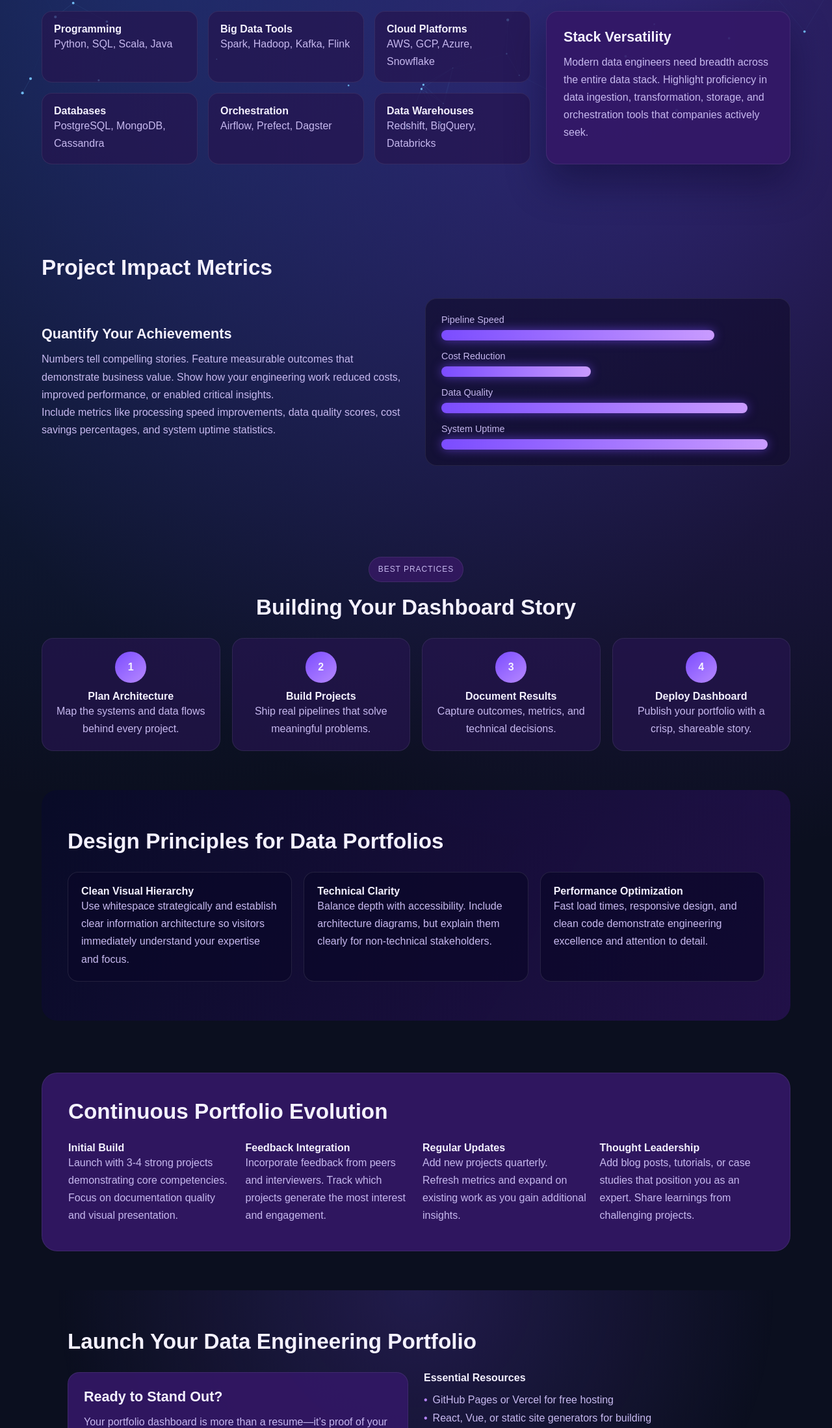
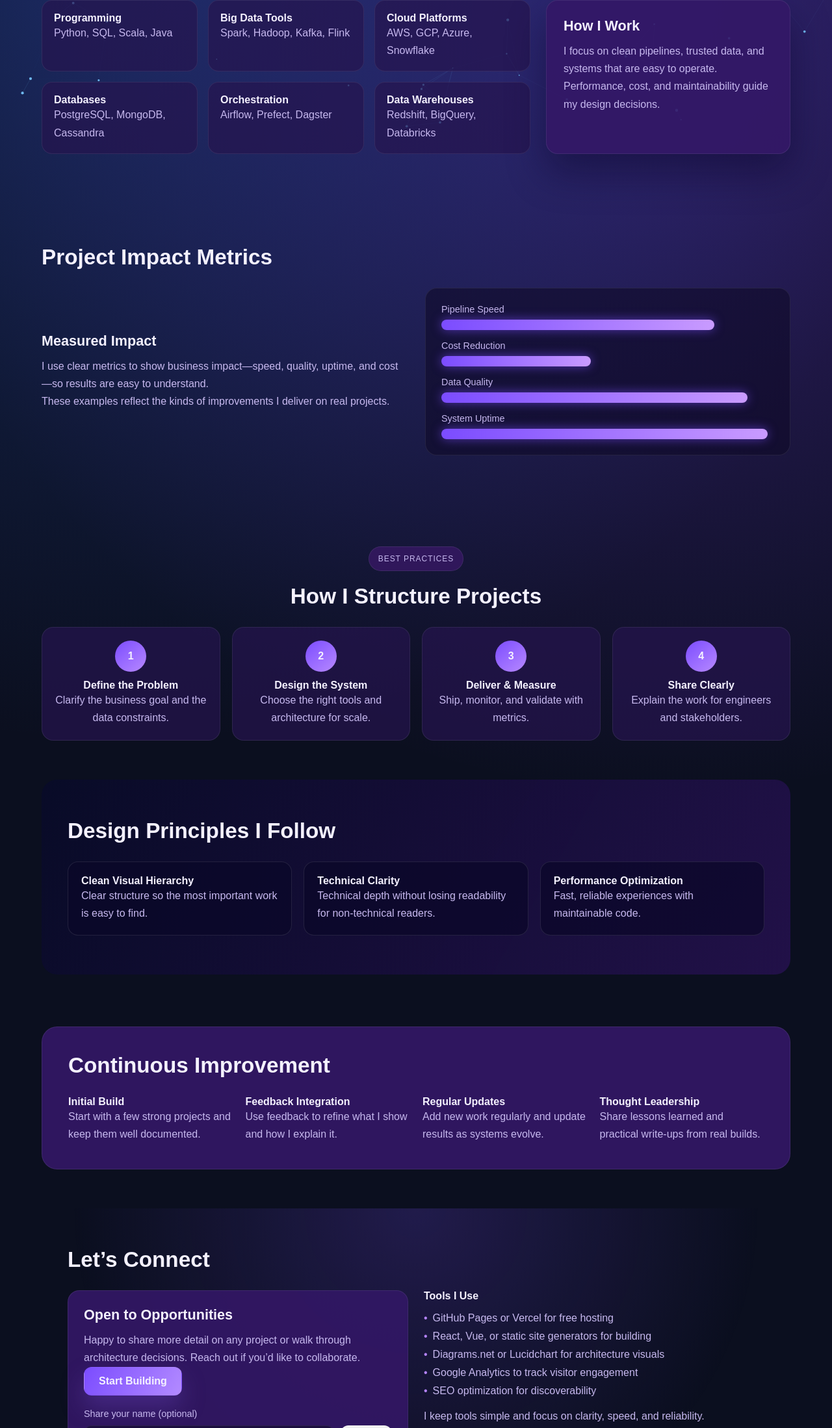
Before and after one commit to Devangi2217/portfolio, a website: page index.html in a window 1280 px wide. Shown: the part 602-2800 px from the top of the page at 65% size. Drawn offline with Linux system fonts and the light colour scheme; no server answers.

Commit message:
Rewrite copy to sound more human

```diff
--- a/index.html
+++ b/index.html
@@ -50,12 +50,11 @@
         <div class="hero-grid">
           <div class="hero-copy">
             <p class="tag">Devangi Miral Kumar Patel</p>
-            <h1>Data Engineering Portfolio Dashboard</h1>
+            <h1>Data Engineering Portfolio</h1>
             <p class="lead">
-              Showcase your technical expertise and project achievements with a
-              comprehensive portfolio designed specifically for data engineers.
-              Transform complex data workflows into compelling visual stories
-              that demonstrate your impact.
+              Hi, I’m Devangi. I build data systems that are reliable, scalable,
+              and easy for teams to use. This portfolio highlights my projects,
+              tools, and the results I’ve delivered.
             </p>
             <div class="hero-actions">
               <a class="btn primary" href="projects.html">Explore Projects</a>
@@ -104,11 +103,11 @@
             </article>
           </div>
           <aside class="skills-aside">
-            <h3>Stack Versatility</h3>
+            <h3>How I Work</h3>
             <p>
-              Modern data engineers need breadth across the entire data stack.
-              Highlight proficiency in data ingestion, transformation, storage,
-              and orchestration tools that companies actively seek.
+              I focus on clean pipelines, trusted data, and systems that are
+              easy to operate. Performance, cost, and maintainability guide my
+              design decisions.
             </p>
           </aside>
         </div>
@@ -118,15 +117,14 @@
         <h2>Project Impact Metrics</h2>
         <div class="metrics-grid">
           <div>
-            <h3>Quantify Your Achievements</h3>
+            <h3>Measured Impact</h3>
             <p>
-              Numbers tell compelling stories. Feature measurable outcomes that
-              demonstrate business value. Show how your engineering work reduced
-              costs, improved performance, or enabled critical insights.
+              I use clear metrics to show business impact—speed, quality, uptime,
+              and cost—so results are easy to understand.
             </p>
             <p>
-              Include metrics like processing speed improvements, data quality
-              scores, cost savings percentages, and system uptime statistics.
+              These examples reflect the kinds of improvements I deliver on real
+              projects.
             </p>
           </div>
           <div class="chart">
@@ -148,55 +146,51 @@
 
       <section class="section story">
         <p class="section-tag">Best Practices</p>
-        <h2>Building Your Dashboard Story</h2>
+        <h2>How I Structure Projects</h2>
         <div class="story-track">
           <div class="story-step">
             <div class="story-icon">1</div>
-            <h4>Plan Architecture</h4>
-            <p>Map the systems and data flows behind every project.</p>
+            <h4>Define the Problem</h4>
+            <p>Clarify the business goal and the data constraints.</p>
           </div>
           <div class="story-step">
             <div class="story-icon">2</div>
-            <h4>Build Projects</h4>
-            <p>Ship real pipelines that solve meaningful problems.</p>
+            <h4>Design the System</h4>
+            <p>Choose the right tools and architecture for scale.</p>
           </div>
           <div class="story-step">
             <div class="story-icon">3</div>
-            <h4>Document Results</h4>
-            <p>Capture outcomes, metrics, and technical decisions.</p>
+            <h4>Deliver & Measure</h4>
+            <p>Ship, monitor, and validate with metrics.</p>
           </div>
           <div class="story-step">
             <div class="story-icon">4</div>
-            <h4>Deploy Dashboard</h4>
-            <p>Publish your portfolio with a crisp, shareable story.</p>
+            <h4>Share Clearly</h4>
+            <p>Explain the work for engineers and stakeholders.</p>
           </div>
         </div>
       </section>
 
 
       <section class="section principles">
-        <h2>Design Principles for Data Portfolios</h2>
+        <h2>Design Principles I Follow</h2>
         <div class="principle-grid">
           <article class="principle-card">
             <h4>Clean Visual Hierarchy</h4>
             <p>
-              Use whitespace strategically and establish clear information
-              architecture so visitors immediately understand your expertise and
-              focus.
+              Clear structure so the most important work is easy to find.
             </p>
           </article>
           <article class="principle-card">
             <h4>Technical Clarity</h4>
             <p>
-              Balance depth with accessibility. Include architecture diagrams,
-              but explain them clearly for non-technical stakeholders.
+              Technical depth without losing readability for non‑technical readers.
             </p>
           </article>
           <article class="principle-card">
             <h4>Performance Optimization</h4>
             <p>
-              Fast load times, responsive design, and clean code demonstrate
-              engineering excellence and attention to detail.
+              Fast, reliable experiences with maintainable code.
             </p>
           </article>
         </div>
@@ -204,34 +198,30 @@
 
       <section class="section evolution">
         <div class="evolution-card">
-          <h2>Continuous Portfolio Evolution</h2>
+          <h2>Continuous Improvement</h2>
           <div class="evolution-grid">
             <div>
               <h4>Initial Build</h4>
               <p>
-                Launch with 3-4 strong projects demonstrating core competencies.
-                Focus on documentation quality and visual presentation.
+                Start with a few strong projects and keep them well documented.
               </p>
             </div>
             <div>
               <h4>Feedback Integration</h4>
               <p>
-                Incorporate feedback from peers and interviewers. Track which
-                projects generate the most interest and engagement.
+                Use feedback to refine what I show and how I explain it.
               </p>
             </div>
             <div>
               <h4>Regular Updates</h4>
               <p>
-                Add new projects quarterly. Refresh metrics and expand on
-                existing work as you gain additional insights.
+                Add new work regularly and update results as systems evolve.
               </p>
             </div>
             <div>
               <h4>Thought Leadership</h4>
               <p>
-                Add blog posts, tutorials, or case studies that position you as
-                an expert. Share learnings from challenging projects.
+                Share lessons learned and practical write‑ups from real builds.
               </p>
             </div>
           </div>
@@ -239,16 +229,14 @@
       </section>
 
       <section class="section cta" id="contact">
-        <h2>Launch Your Data Engineering Portfolio</h2>
+        <h2>Let’s Connect</h2>
         <div class="cta-grid">
           <div class="cta-card">
-            <h3>Ready to Stand Out?</h3>
+            <h3>Open to Opportunities</h3>
             <a class="btn ghost admin-only" href="viewer.html">Open Viewer</a>
             <p>
-              Your portfolio dashboard is more than a resume—it’s proof of your
-              capabilities. Start building today with a clear plan, showcase
-              projects that solve meaningful problems, and let your technical
-              excellence speak for itself.
+              Happy to share more detail on any project or walk through
+              architecture decisions. Reach out if you’d like to collaborate.
             </p>
             <a class="btn primary" href="mailto:youremail@example.com">
               Start Building
@@ -272,7 +260,7 @@
             </form>
           </div>
           <div class="cta-list">
-            <h4>Essential Resources</h4>
+            <h4>Tools I Use</h4>
             <ul>
               <li>GitHub Pages or Vercel for free hosting</li>
               <li>React, Vue, or static site generators for building</li>
@@ -281,8 +269,7 @@
               <li>SEO optimization for discoverability</li>
             </ul>
             <p>
-              Deploy your portfolio with a custom domain to maximize professional
-              impact and make it easy for recruiters to find you.
+              I keep tools simple and focus on clarity, speed, and reliability.
             </p>
           </div>
         </div>
```
Also changed, not shown: projects.html (+37 -53 lines).
